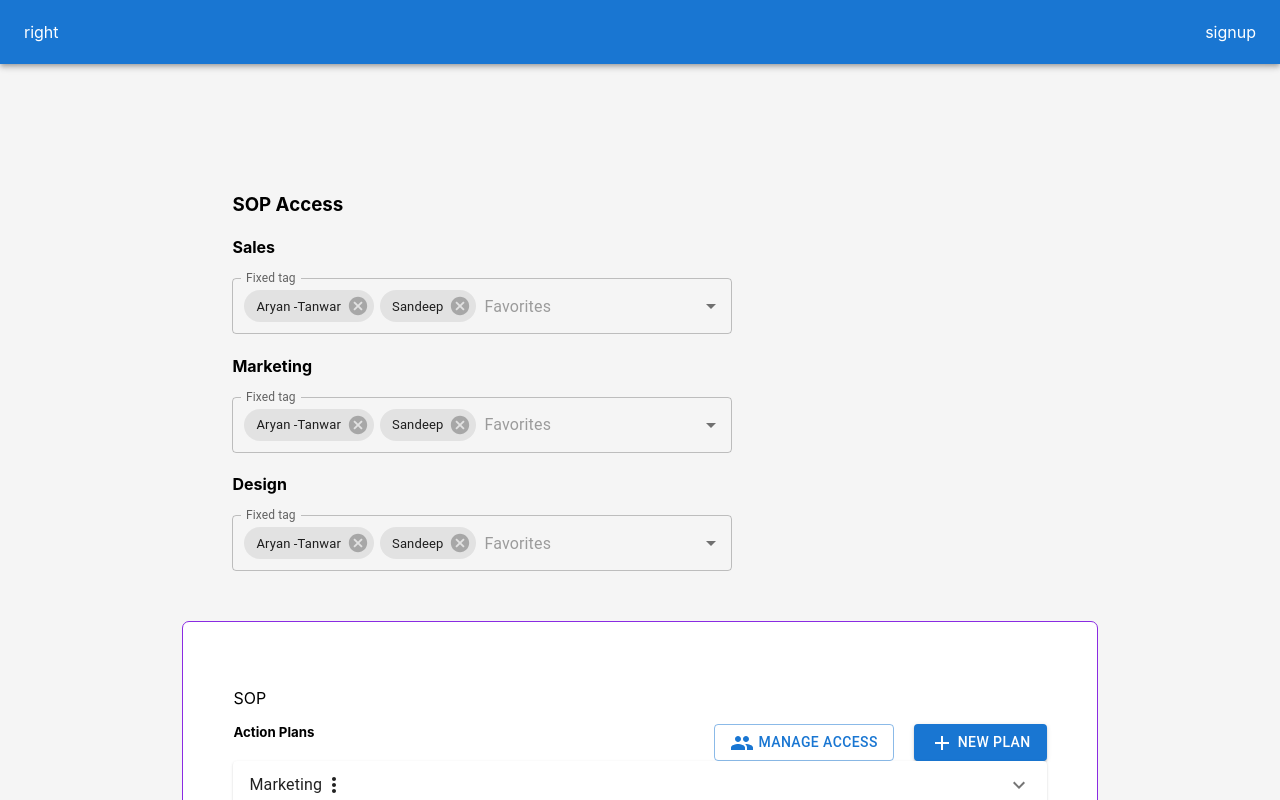
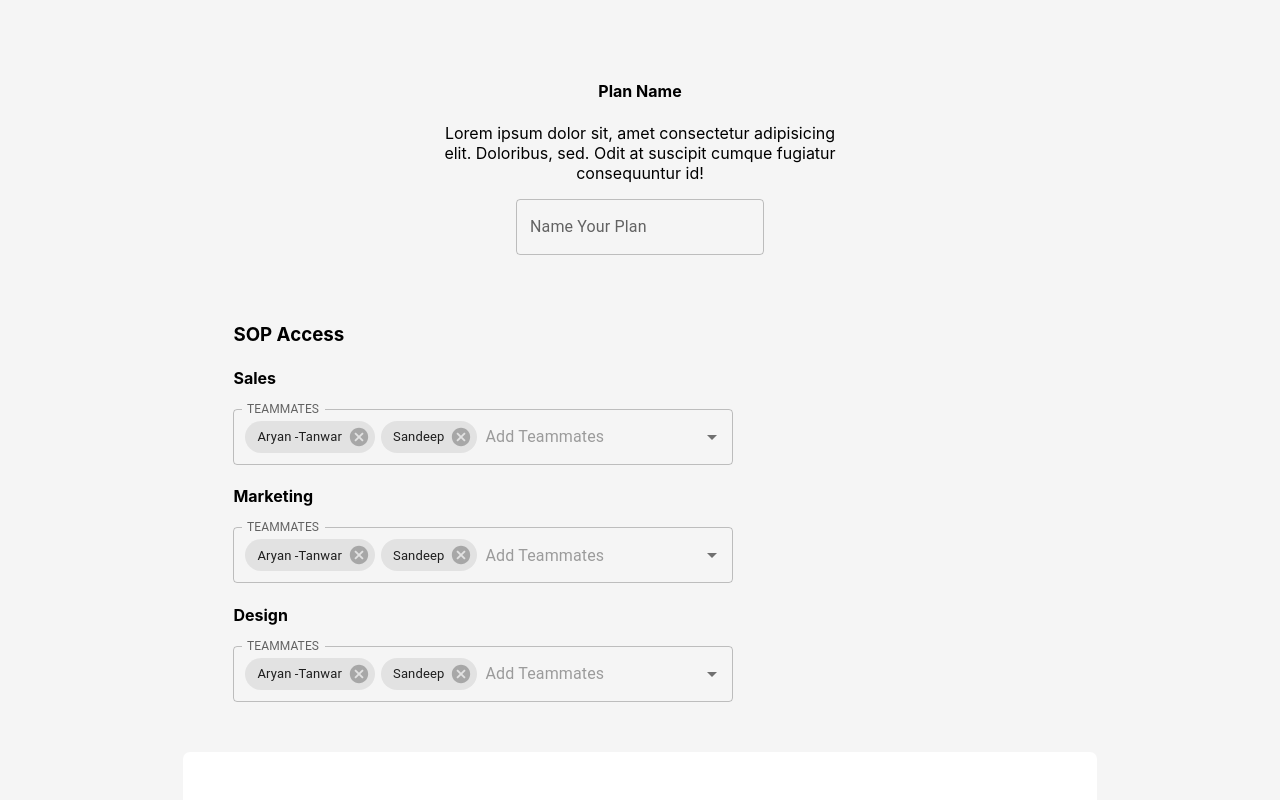
Before and after one commit to Lucky-Yadav/flame-cloud, a React (Create React App) app: page / in a window 1280 px wide. Shown: the top 800 px of the page. Built offline with nearby package versions, Linux system fonts and the light colour scheme.

Commit message:
update select, app and css

```diff
--- a/src/App.css
+++ b/src/App.css
@@ -21,7 +21,6 @@ h5 {
   background-color: #ffffff;
   width: max-content;
   padding: 50px;
-  border: solid 1px blueviolet;
   border-radius: 7px;
 
 }
@@ -50,3 +49,10 @@ h5 {
 .access_popup {
   padding: 50px;
 }
+.createnewplan {
+  max-width: 400px;
+  margin: auto;
+  align-items: center;
+  text-align: center;
+  justify-content: center;
+}
--- a/src/App.js
+++ b/src/App.js
@@ -16,24 +16,18 @@ import MoreVertIcon from "@mui/icons-material/MoreVert";
 import AddIcon from "@mui/icons-material/Add";
 import PeopleIcon from "@mui/icons-material/People";
 import Manage from './components/Manage';
+import TextField from "@mui/material/TextField";
 
 function App() {
 
   const [state, setState] = React.useState(false);
+  const [newplanname, setnewplanname] = useState("")
+  const [key, setkey] = useState(2)
   const toggleDrawer = (open) => {
     console.log(2);
     setState(open);
   };
-   const list = () => (
-     <Box className="drawer" sx={{ width: 450 ,height: 350}} role="presentation">
-       <div className="drawer_main">
-         <div className="manage_access">
-         <h5>SOP Access</h5>
-       </div>
-       </div>
 
-     </Box>
-   );
 
   const [planlist, setplanlist] = useState([{
     category: "Marketing",
@@ -42,38 +36,38 @@ function App() {
     category: "wordpress",
     key:2,
     }])
+  console.log(planlist)
+  // const actionplans = [...planlist]
+  const createplan = () => {
+    const newlist = {
+      category: newplanname,
+      key: key + 1,
+    };
 
-  const actionplans = [...planlist ]
+    planlist.push(newlist)
+    setState({...planlist})
+  };
+  console.log(planlist);
+  const createplans = () => (
+    <div className="newplan">
+      <h4>Plan Name</h4>
+      <p>
+        Lorem ipsum dolor sit, amet consectetur adipisicing elit. Doloribus,
+        sed. Odit at suscipit cumque fugiatur consequuntur id!
+      </p>
+
+      <TextField id="outlined-basic" onChange={(e) => setnewplanname(e.target.value)} label="Name Your Plan" variant="outlined" />
+    </div>
+  );
 
   return (
     <>
-      <AppBar position="static">
-        <Container maxWidth="xl">
-          <Drawer
-            anchor={"right"}
-            open={state}
-            onClose={() => toggleDrawer(false)}
-          >
-            {list()}
-          </Drawer>
-          <Toolbar disableGutters className="navbar">
-            <Box sx={{ flexGrow: 1, display: { xs: "none", md: "flex" } }}>
-              right
-            </Box>
-
-            <Box
-              className="signup"
-              style={{ cursor: "pointer" }}
-              sx={{ flexGrow: 0 }}
-              onClick={() => toggleDrawer(true)}
-            >
-              signup
-            </Box>
-          </Toolbar>
-        </Container>
-      </AppBar>
       <div className="body">
         <div className="popup1">
+          <div className="createnewplan">
+            {createplans()}
+          </div>
+
           <Manage />
         </div>
         <div className="jss1">
@@ -87,11 +81,12 @@ function App() {
                 {" "}
                 <PeopleIcon /> Manage Access
               </Button>
-              <Button className="button butn2" variant="contained">
+              <Button className="button butn2" variant="contained" onClick={()=> createplan()}>
                 <AddIcon /> New Plan
               </Button>
             </div>
           </div>
+
           <div className="list">
             {planlist?.map((item) => (
               <div key={item.key}>
@@ -106,7 +101,7 @@ function App() {
                     id="panel1a-header"
                   >
                     <div className="jss2">
-                      <Typography>Marketing</Typography>
+                      <Typography>{item.category}</Typography>
                       <MoreVertIcon className="verticon" />
                     </div>
                   </AccordionSummary>
--- a/src/components/Select.jsx
+++ b/src/components/Select.jsx
@@ -37,7 +37,7 @@ const Select = () => {
         }
         style={{ width: 500 }}
         renderInput={(params) => (
-          <TextField {...params} label="Fixed tag" placeholder="Favorites" />
+          <TextField {...params} label="TEAMMATES" placeholder="Add Teammates" />
         )}
       />
     </div>
```
